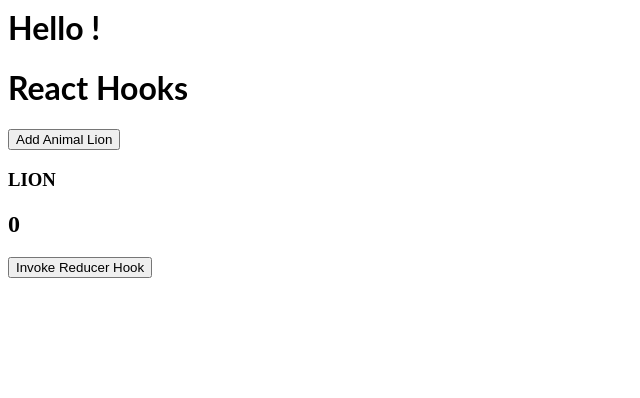
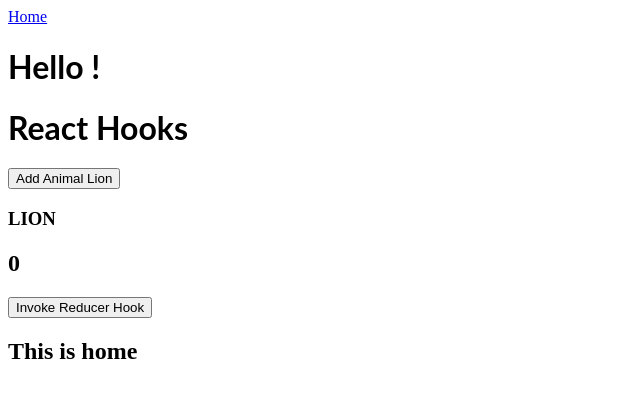
Before and after one commit to MURUGAN96/react-ts-7ladve, a React (Create React App) app: page /home in a window 1280 px wide. Shown: the top 398 px of the page, without its empty margins (0-640 px from the left). Built offline with nearby package versions, Linux system fonts and the light colour scheme.

Commit message:
3 files modified, 1 added

```diff
--- a/App.tsx
+++ b/App.tsx
@@ -8,6 +8,10 @@
   useReducer,
 } from 'react';
 import './style.css';
+
+import Home from './Home';
+
+import { Routes, Route, Link } from 'react-router-dom';
 
 export const BirdContext = createContext({
   newBird: { bird: 'parrot' },
@@ -59,12 +63,13 @@
   console.log(BirdProvider.newBird);
 
   const getCall = () => {
-    dispatch({ type: 'INCREMENT' })
-    console.log(`63: ` +state.count);
+    dispatch({ type: 'INCREMENT' });
+    console.log(`63: ` + state.count);
   };
 
   return (
     <div>
+      <Link to="/home">Home</Link>
       <h1>Hello !</h1>
       <h1>React Hooks</h1>
       <button onClick={() => setAnimal(animal + 1)}>Add Animal Lion</button>
@@ -72,6 +77,11 @@
       <h3 id="textValue"></h3>
       <h2>{myBtn.current}</h2>
       <button onClick={getCall}>Invoke Reducer Hook</button>
+
+      <Routes>
+        <Route exact path="/" element={<App />} />
+        <Route exact path="/home" element={<Home />} />
+      </Routes>
     </div>
   );
 }
--- /dev/null
+++ b/Home.jsx
@@ -0,0 +1,5 @@
+import * as React from 'react';
+
+export default function Home() {
+  return <h2>This is home</h2>;
+}
--- a/index.tsx
+++ b/index.tsx
@@ -2,6 +2,8 @@
 import { StrictMode } from 'react';
 import { createRoot } from 'react-dom/client';
 import BirdProvider from './App.tsx';
+
+import { BrowserRouter } from 'react-router-dom';
 
 import App from './App';
 
@@ -10,8 +12,10 @@
 
 root.render(
   <StrictMode>
-    <BirdProvider>
-      <App />
-    </BirdProvider>
+    <BrowserRouter>
+      <BirdProvider>
+        <App />
+      </BirdProvider>
+    </BrowserRouter>
   </StrictMode>
 );
--- a/package.json
+++ b/package.json
@@ -6,7 +6,8 @@
     "@types/react": "^18.0.8",
     "@types/react-dom": "^18.0.2",
     "react": "^18.1.0",
-    "react-dom": "^18.1.0"
+    "react-dom": "^18.1.0",
+    "react-router-dom": "^6.3.0"
   },
   "scripts": {
     "start": "react-scripts start",
```
